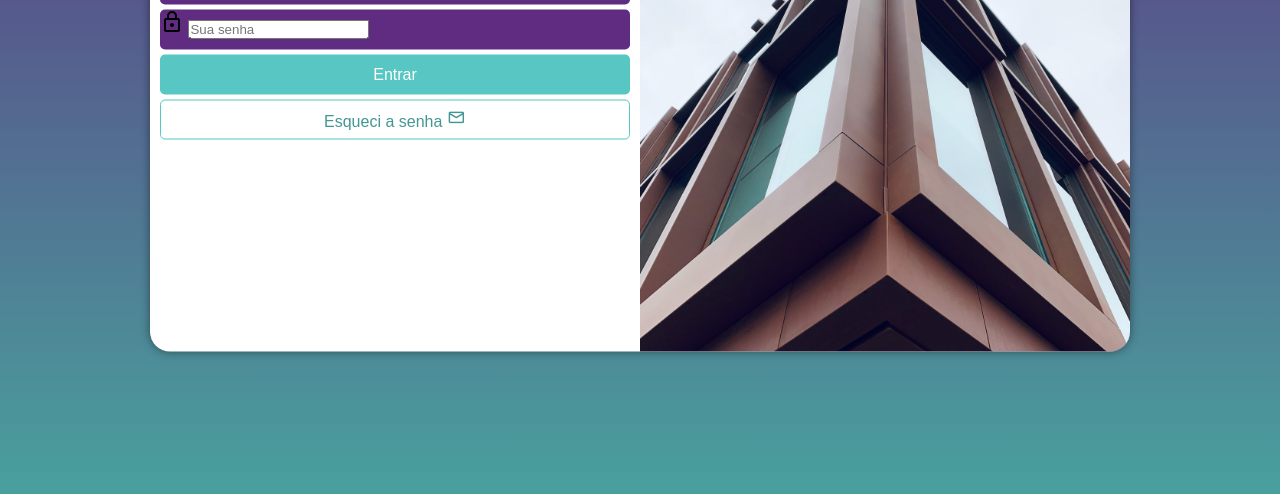
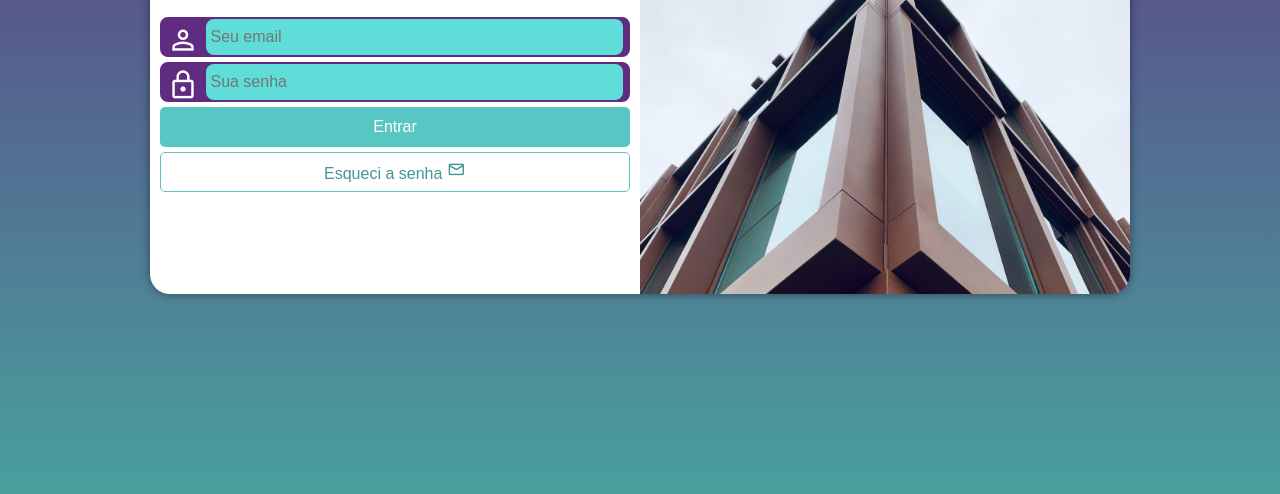
Before and after one commit to Matheus-Soares2003/projeto-cadastro, a plain HTML site: page index.html in a window 1280 px wide. Shown: the part 306-800 px from the top of the page. Drawn offline with nearby package versions, Linux system fonts and the light colour scheme.

Commit message:
Finalizando projeto

```diff
--- a/estilos/desktop.css
+++ b/estilos/desktop.css
@@ -6,6 +6,7 @@ body {
 
 section#login {
     width: 980px;
+    height: 400px;
 }
 
 section#login > div#imagem {
@@ -26,5 +27,6 @@ section > div#formulario > h1 {
 }
 
 section > div#formulario > p {
-    font-size: 1.2em;
+    font-size: 1em;
+    margin: 20px 0px;
 }
--- a/estilos/mobile.css
+++ b/estilos/mobile.css
@@ -26,15 +26,16 @@ section#login {
     position: absolute;
     top: 50%;
     left: 50%;
-    transform: translate(-50%, -50%);
     overflow: hidden;
     background-color: white;
     width: 250px;
     height: 515px;
     border-radius: 20px;
     box-shadow: 0px 0px 10px rgba(0, 0, 0, 0.452);
+    transform: translate(-50%, -50%);
+    transition: width .3s, heigth .3s;
+    transition-timing-function: ease;
 
-    transition: width .3s, heigth .3s;
 }
 
 section > div#imagem {
@@ -61,14 +62,37 @@ section > div#formulario > p {
 form > .campo {
     display: block;
     background-color: var(--lilas);
+    border: 2px solid var(--lilas);
     width: 100%;
     height: 40px;
-    border-radius: 5px;
+    border-radius: 8px;
     margin: 5px 0px;
 }
 
 form  label {
     display: none;
+}
+
+div.campo > i {
+    color: white;
+    font-size: 2em;
+    width: 40px;
+    padding: 5px;
+}
+
+.campo > input {
+    background-color: #5eddd9;
+    font-size: 1em;
+    width: calc(100% - 49px);
+    height: 100%;
+    border: none;
+    border-radius: 8px;
+    padding: 4px;
+    transform: translateY(-14px);
+}
+
+.campo > input:focus-within {
+    background-color: white;
 }
 
 form > input[type=submit] {
--- a/estilos/tablet.css
+++ b/estilos/tablet.css
@@ -2,10 +2,12 @@
 
 body {
     background-image: linear-gradient(to top, #49a09d, #5f2c82);
+    background-repeat: no-repeat;
 }
 
 section#login {
     width: 80vw;
+    height: 280px;
 }
 
 section#login > div#imagem {
```
